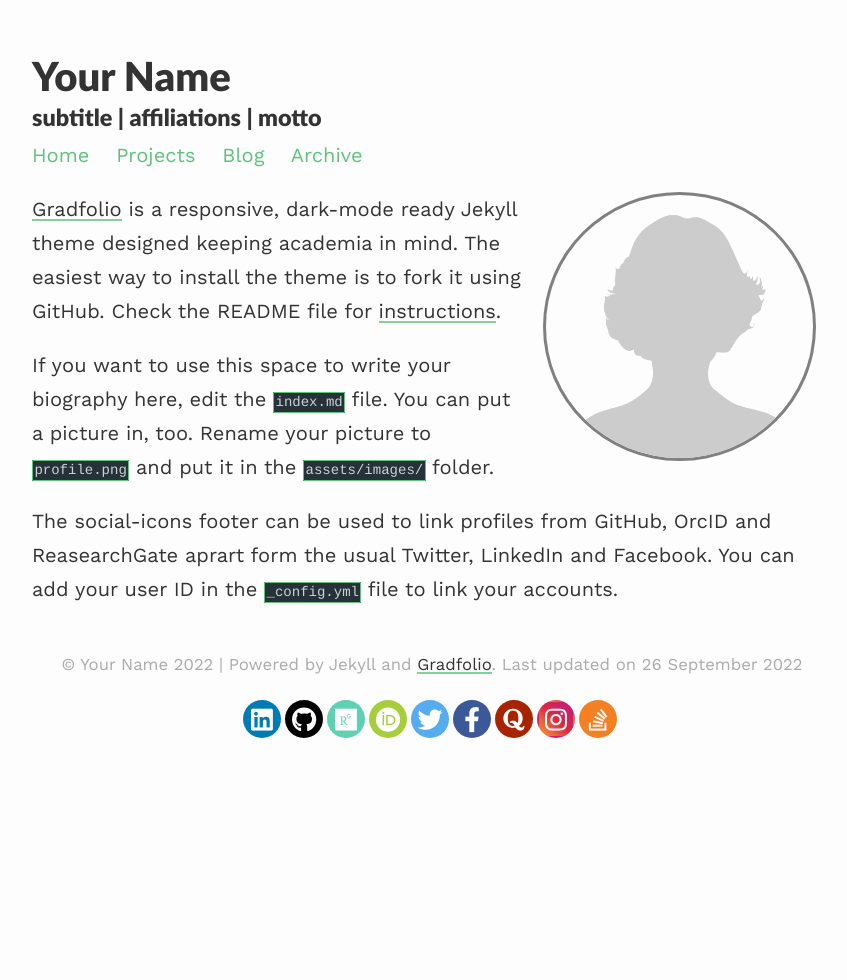
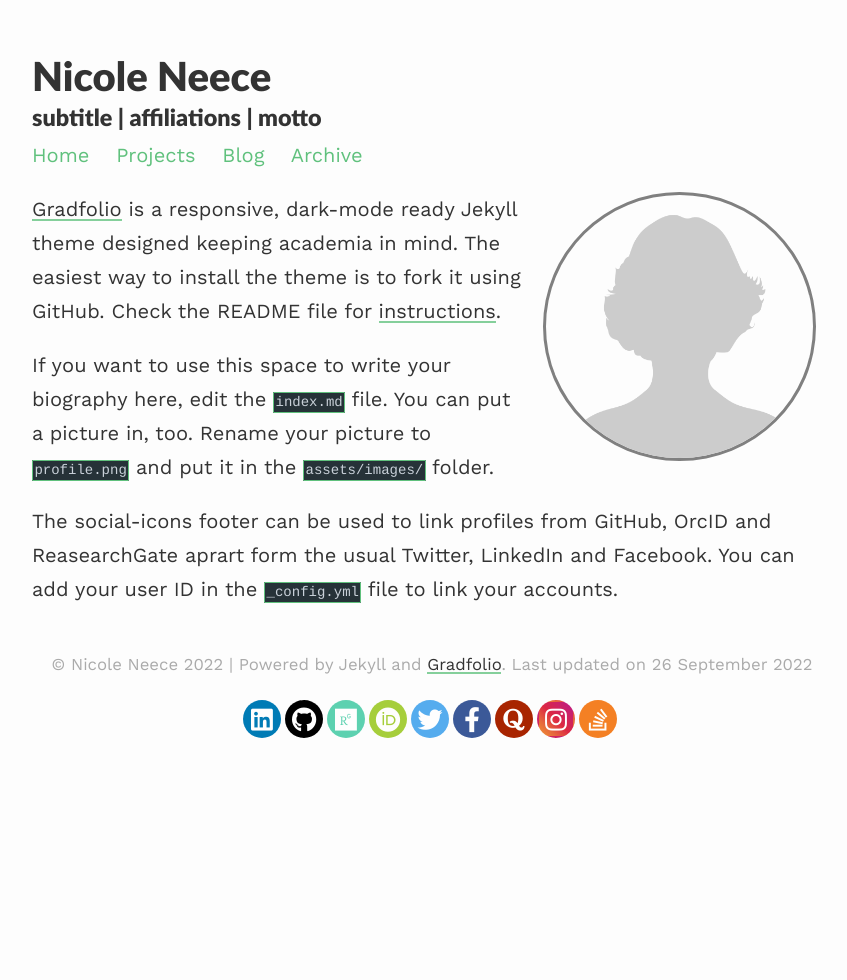
Before and after one commit to NicoleNeece/intrototnt, a Jekyll site: the page built from index.md, in a window 1280 px wide. Shown: the whole page, without its empty margins (208-1055 px from the left). Built offline with Jekyll 4.4.1, drawn with Linux system fonts in a browser that asks for light colours; nearby versions of some CDN libraries.

Commit message:
fixed name

```diff
--- a/_config.yml
+++ b/_config.yml
@@ -1,6 +1,6 @@
 ### your site title here
 
-title: Your Name
+title: Nicole Neece
 description: subtitle | affiliations | motto
 
 baseurl: /gradfolio #name of GitHub repository
```
